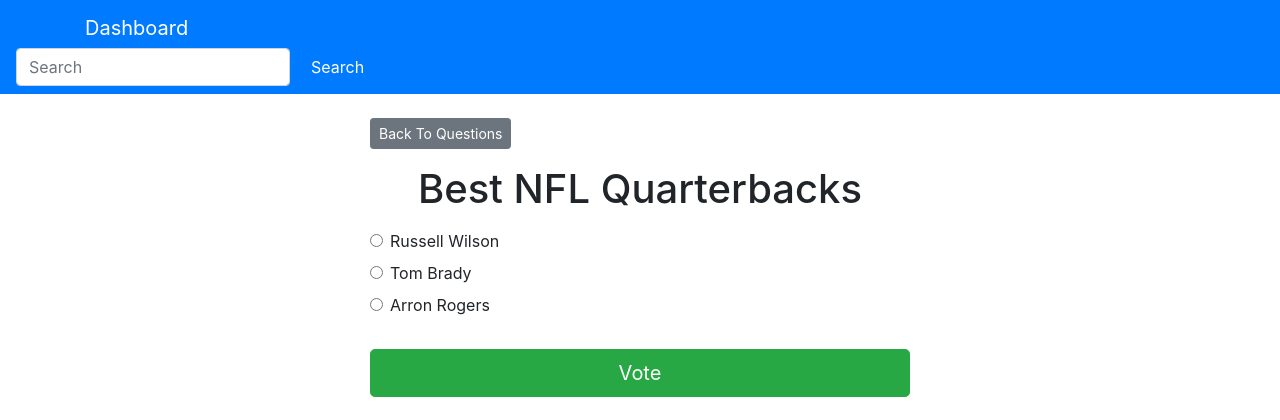
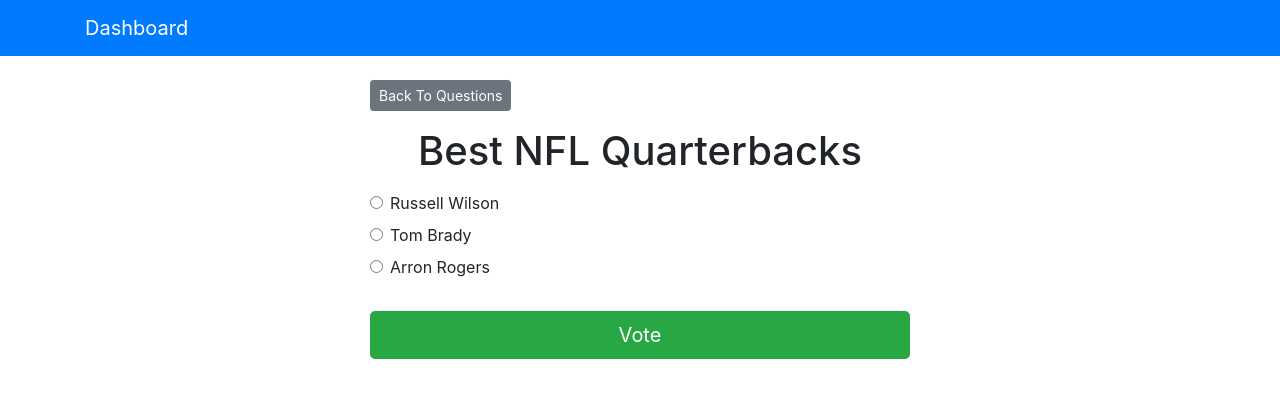
Before and after one commit to IndiaCFG2/team-17, a Django app: page /polls/1/ in a window 1280 px wide. Shown: the top 420 px of the page. Run offline with Django 3.2, Linux system fonts and the light colour scheme; data comes from the database, SQL or seed files in the repository; parts of the project's set-up code (start-up, migrations or seed data) failed here and were passed over; some libraries are stand-ins or nearby versions.

Commit message:
Update base.html

```diff
--- a/demo1/templates/base.html
+++ b/demo1/templates/base.html
@@ -34,11 +34,6 @@
   <div class="container">
     <a class="navbar-brand" href="/">Dashboard</a>
   </div>
-
-  <form class="form-inline my-2 my-lg-0">
-      <input class="form-control mr-sm-2" type="search" placeholder="Search" aria-label="Search">
-      <button class="btn btn-primary my-2 my-sm-0" type="submit">Search</button>
-    </form>
 </nav>
 
 
```
